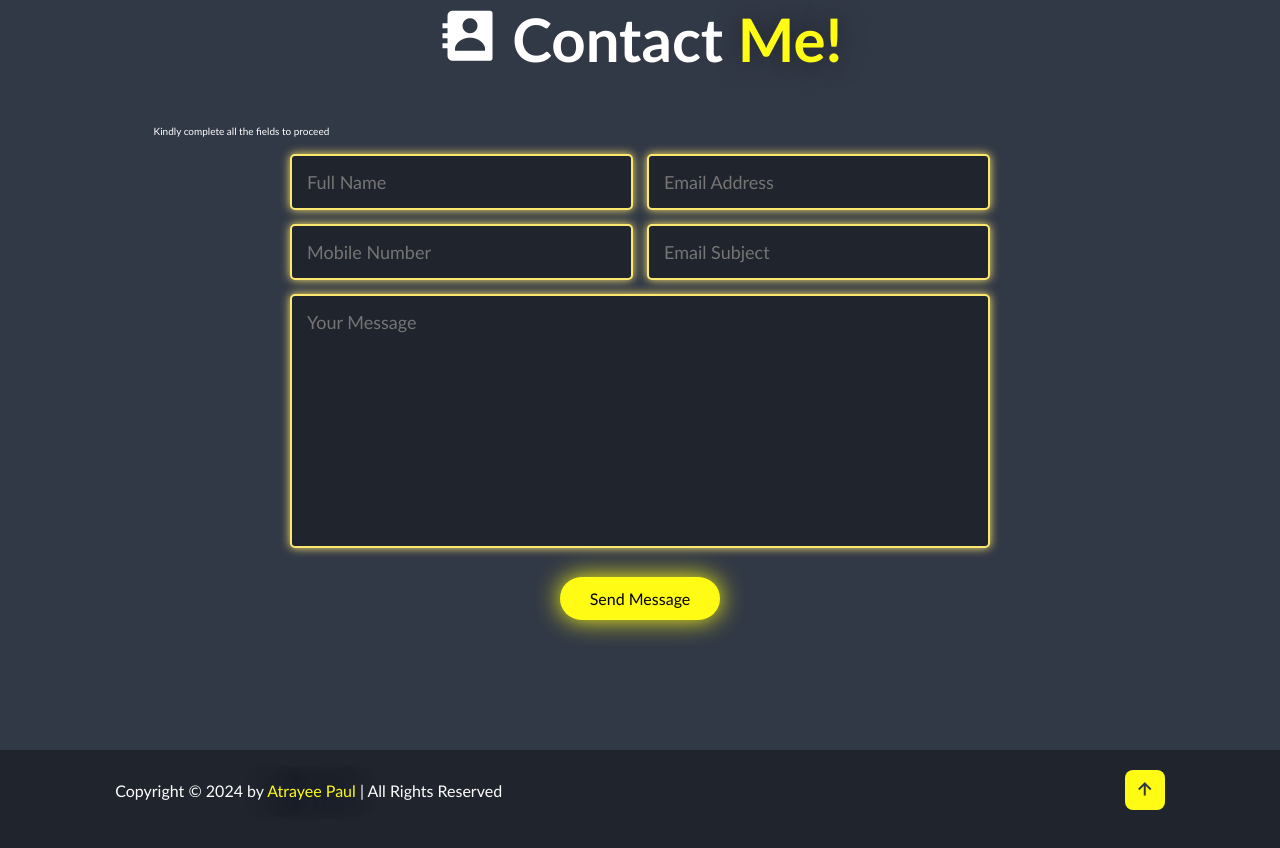
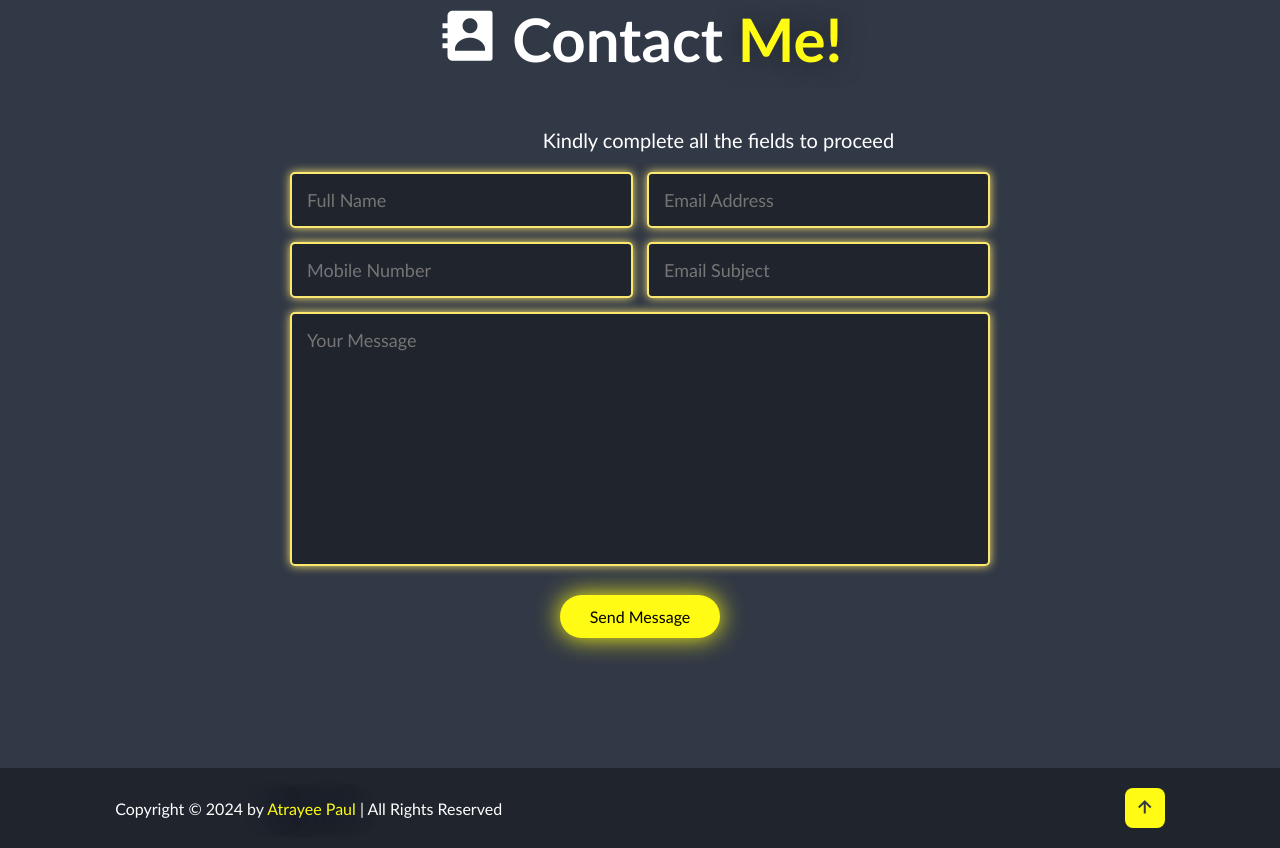
Before and after one commit to AtrayeePaul/portfolio, a plain HTML site: page index.html in a window 1280 px wide. Shown: the part 5620-6468 px from the top of the page. Drawn offline with nearby package versions, Linux system fonts and the light colour scheme.

Commit message:
Update style.css

```diff
--- a/style.css
+++ b/style.css
@@ -806,6 +806,12 @@ span {
 
 
 }
+.contact p{
+    font-size: 2rem;
+    font-weight: 300;
+    line-height: 1.5;
+    margin-left: 40%;
+}
 .contact form{
     max-width: 700px;
     width: 100%;
```
